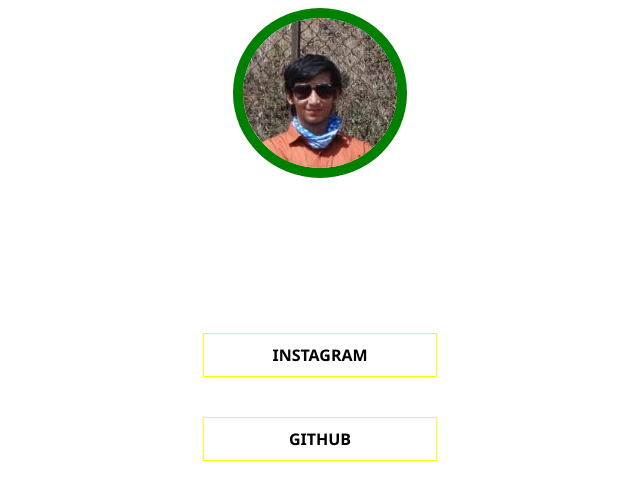
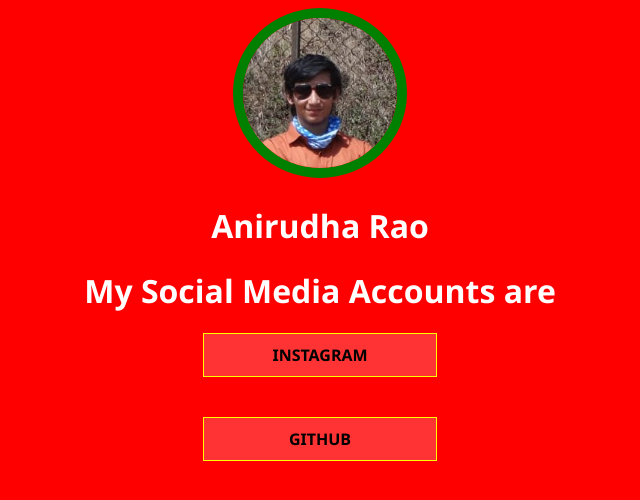
Before and after one commit to KRAnirudhaRao/dsc, a plain HTML site: page index.html in a window 1280 px wide. Shown: the whole page, without its empty margins (320-960 px from the left). Drawn offline with Linux system fonts and the light colour scheme.

Commit message:
Update abcd.css

```diff
--- a/abcd.css
+++ b/abcd.css
@@ -1,5 +1,5 @@
 body
-{background: color='blue';
+{background-color: red ;
 background-repeat:no-repeat;
 background-size:1500px 800px;
 }
```
